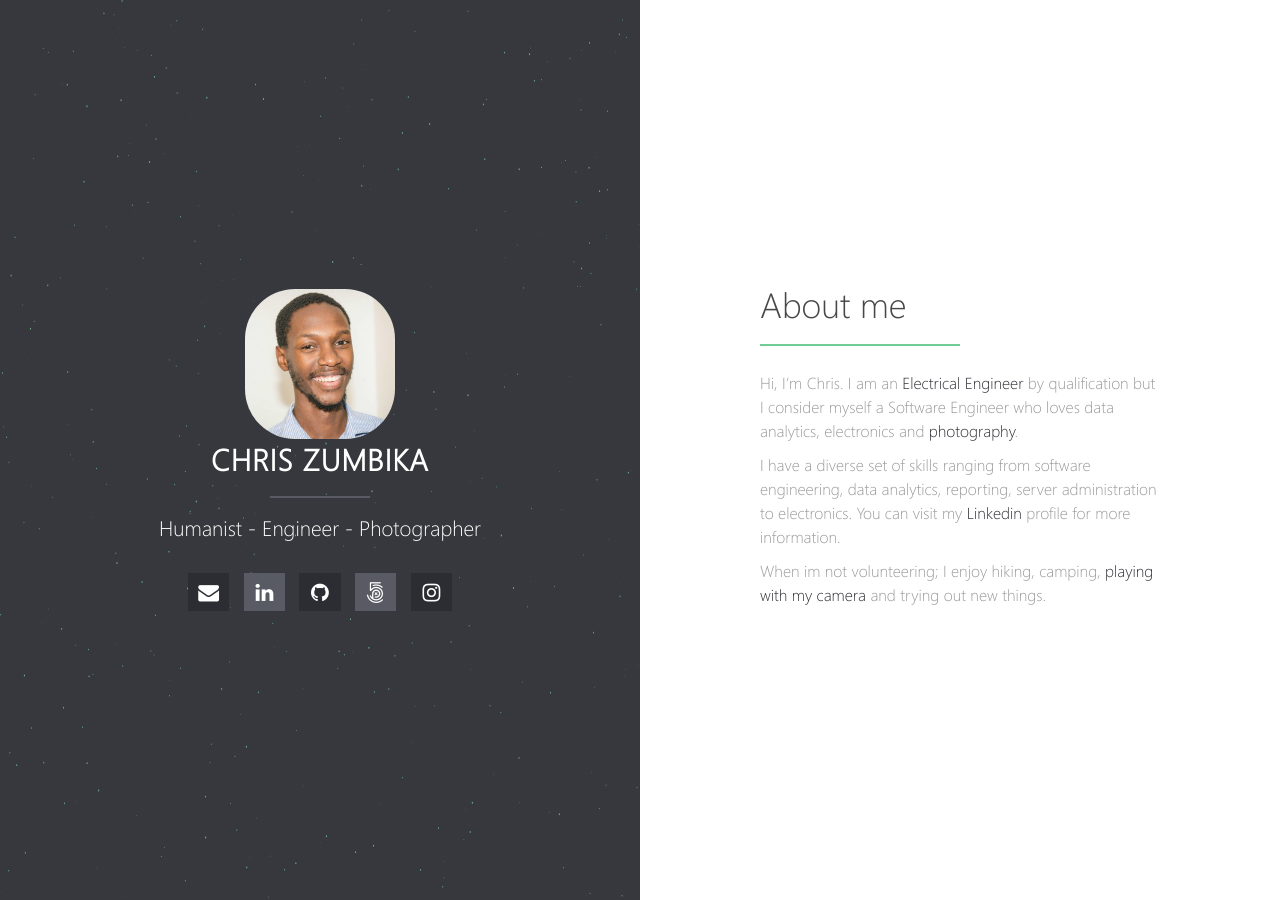
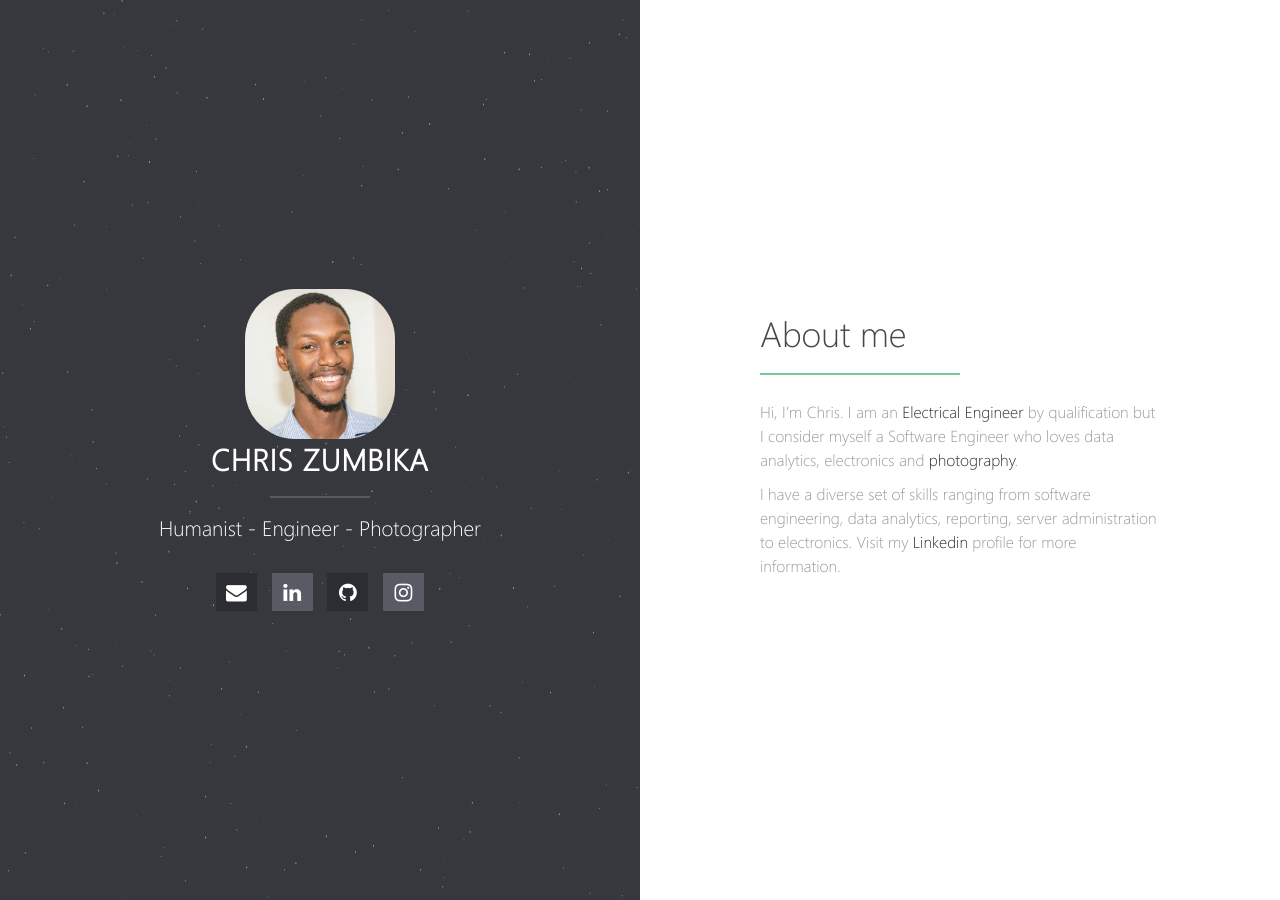
Before and after one commit to cotzanium/cotzanium.github.io, a Jekyll site: the page built from index.md, in a window 1280 px wide. Built offline with Jekyll 4.4.1, drawn with Linux system fonts in a browser that asks for light colours; our own code applies the rules of GitHub Pages for plain Markdown files.

Commit message:
updated profile

```diff
--- a/_config.yml
+++ b/_config.yml
@@ -33,9 +33,9 @@ google-analytics: UA-81292000-1
 email:             info@chriszumbika.me
 #google.plus:        cotzanium
 #facebook:           cotzanium
-github:            cotzanium
+#github:            cotzanium
 linkedin:          chriszumbika
-500px:              cotzanium
+#500px:              cotzanium
 instagram:          takuzumbika
 #lastfm:            cotzanium
 #tumblr:            cotzanium
--- a/index.md
+++ b/index.md
@@ -3,8 +3,6 @@ layout: home
 ---
 # About me
 
-Hi, I’m Chris. I am an [Electrical Engineer](https://www.linkedin.com/in/chriszumbika) by qualification but I consider myself a Software Engineer who loves data analytics, electronics and [photography](https://www.500px.com/cotzanium).
+Hi, I’m Chris. I am an [Electrical Engineer](https://www.linkedin.com/in/chriszumbika) by qualification but I consider myself a Software Engineer who loves data analytics, electronics and [photography](https://www.instagram.com/takuzumbika/).
 
-I have a diverse set of skills ranging from software engineering, data analytics, reporting, server administration to electronics. You can visit my [Linkedin](https://www.linkedin.com/in/chriszumbika) profile for more information.
-
-When im not volunteering; I enjoy hiking, camping, [playing with my camera](https://www.500px.com/cotzanium) and trying out new things.
+I have a diverse set of skills ranging from software engineering, data analytics, reporting, server administration to electronics. Visit my [Linkedin](https://www.linkedin.com/in/chriszumbika) profile for more information.
```
Also changed, not shown: images/halve.png (deleted).
